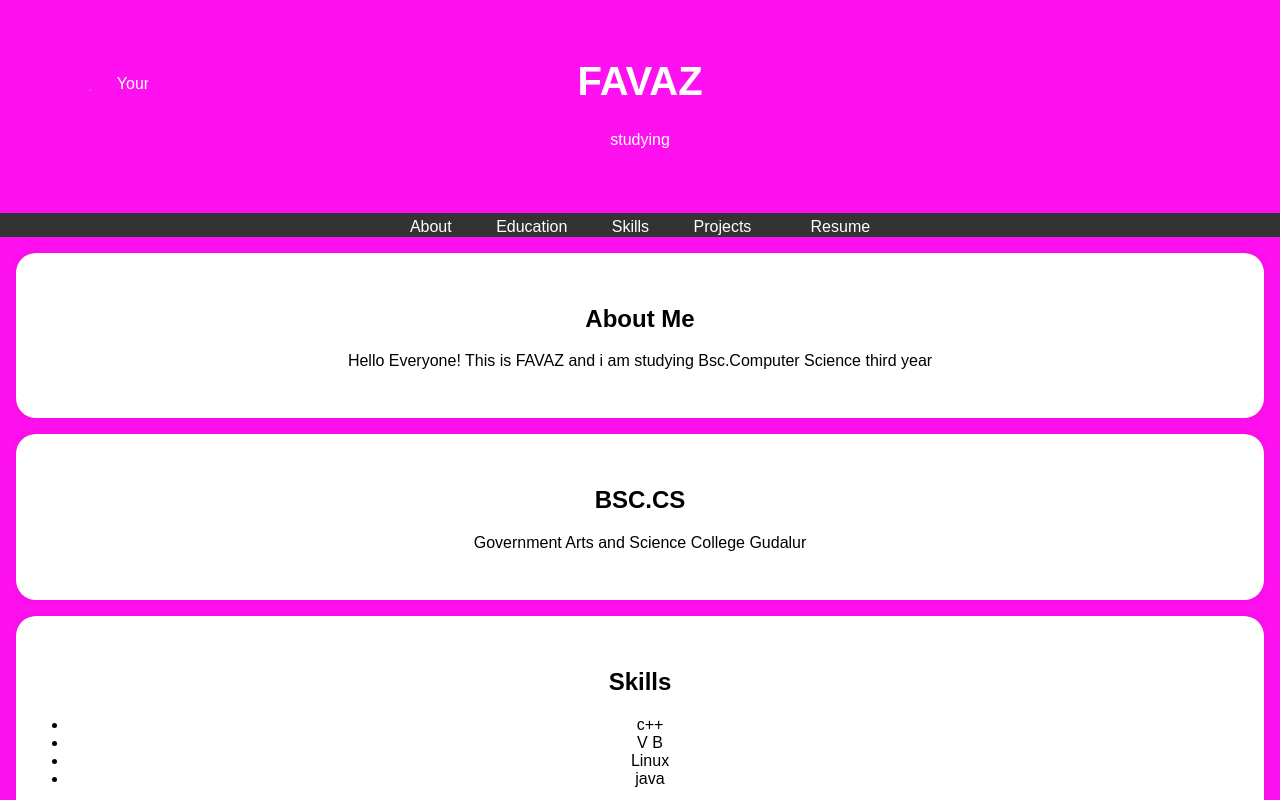
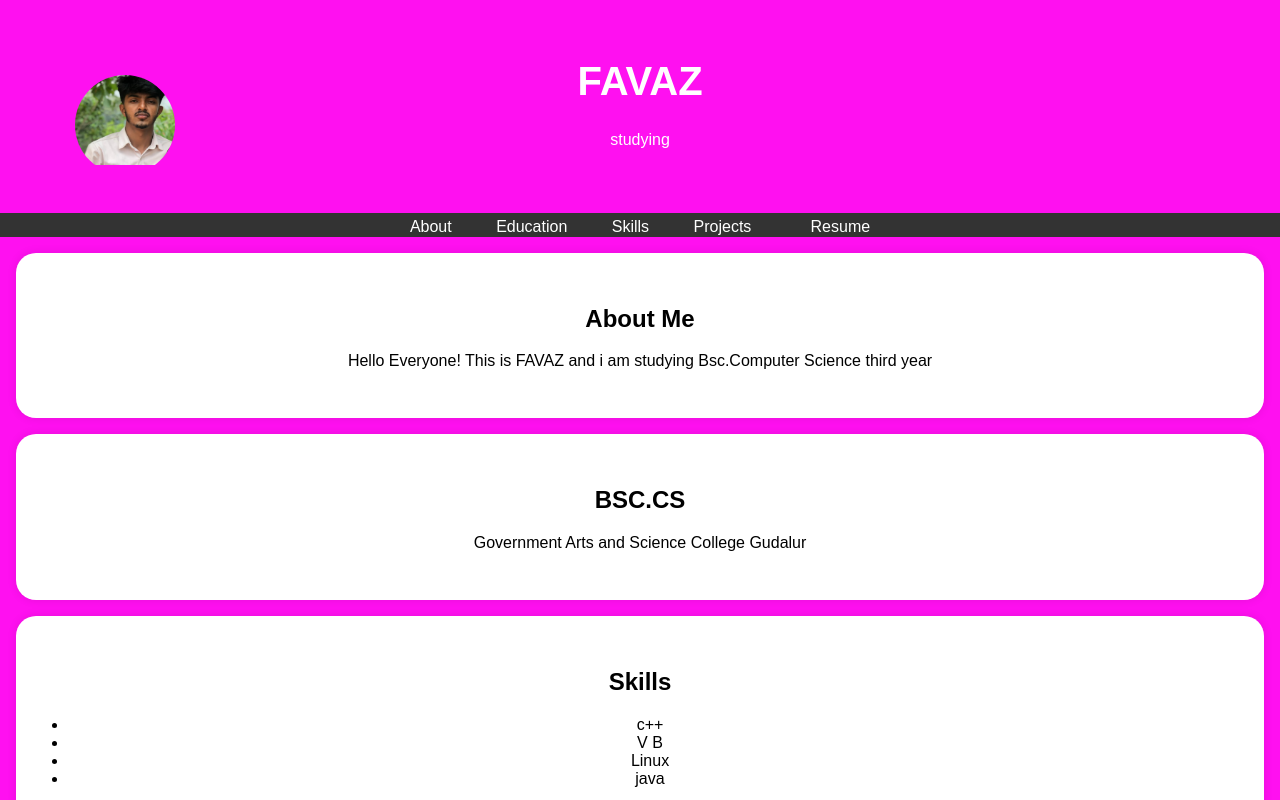
Before and after one commit to Favazfava0302/Digitalportfolio, a plain HTML site: page index.html in a window 1280 px wide. Shown: the top 800 px of the page. Drawn offline with Linux system fonts and the light colour scheme.

Commit message:
Update index.html

```diff
--- a/index.html
+++ b/index.html
@@ -91,7 +91,7 @@
            <div class="header-content">
              <!-- Add your profile picture here -->
                <h1>FAVAZ</h1></h1>
-         <img src="/image/IMG_20231108_130623.jpg" alt="Your" class="profile-picture">
+         <img src="IMG_20231108_130623.jpg" alt="Your" class="profile-picture">
              <p> studying</p>
 
            </div>
```
